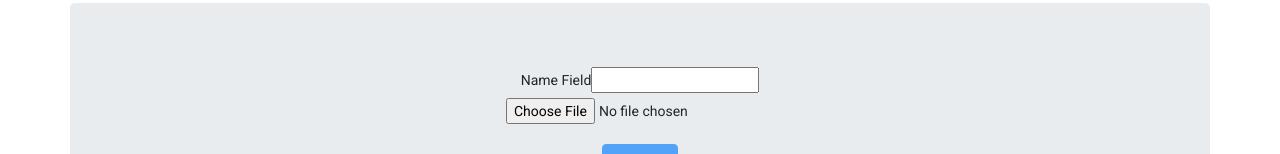
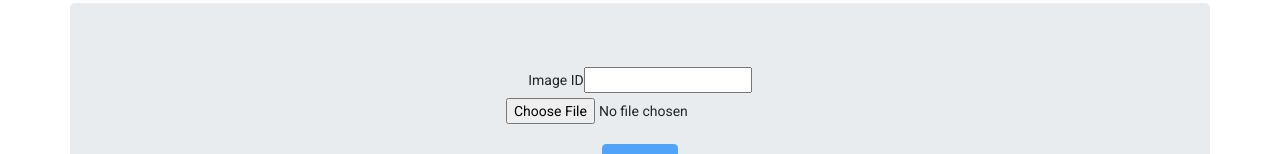
Before and after one commit to oluwatobi1/angular_FE_lake, an Angular app: page /images in a window 1280 px wide. Shown: the part 188-342 px from the top of the page. Built offline with nearby package versions, Linux system fonts and the light colour scheme.

Commit message:
changed image name text in FE

```diff
--- a/src/app/ctscan/ctscan.component.html
+++ b/src/app/ctscan/ctscan.component.html
@@ -14,7 +14,7 @@
 
   <div class="row justify-content-md-center">
     <div class="col-md-auto">
-      <label for="name">Name Field </label>
+      <label for="name">Image ID </label>
       <input type="text" id="name" (change)="onTextchange($event)">
     </div>
   </div>
```
